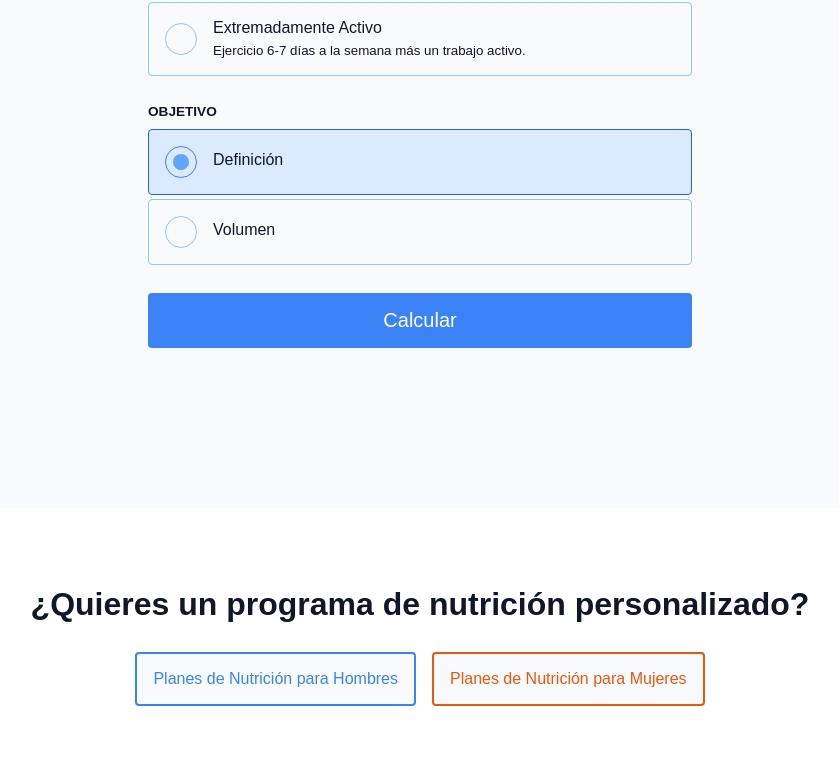
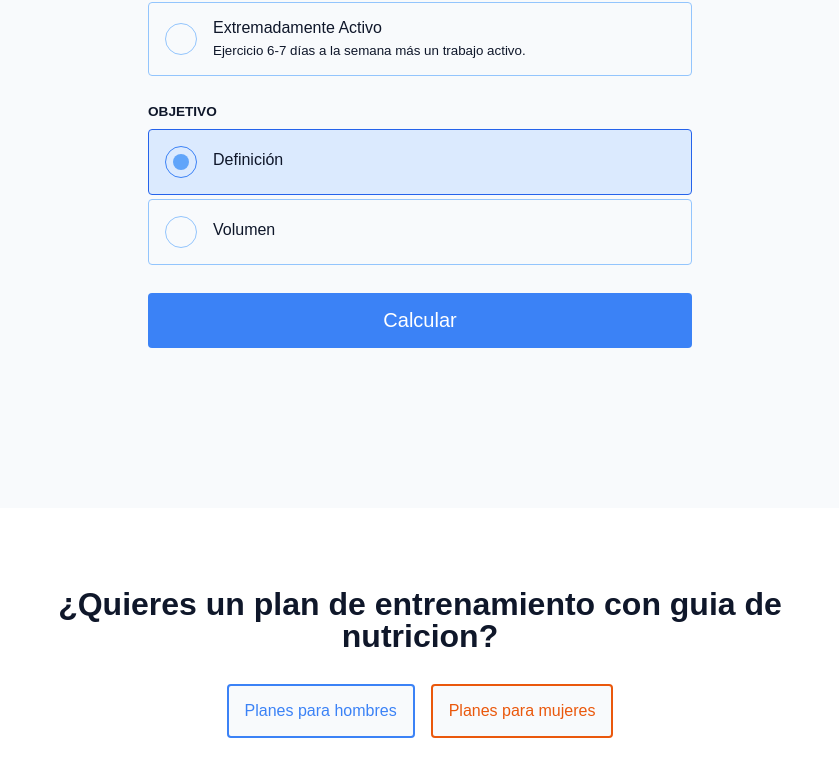
Before and after one commit to devapeu/fit-calculator, a Vue app: page / in a window 1280 px wide. Shown: the part 760-1536 px from the top of the page, without its empty margins (220-1059 px from the left). Built offline with nearby package versions, Linux system fonts and the light colour scheme.

Commit message:
update promotional links

```diff
--- a/src/App.vue
+++ b/src/App.vue
@@ -59,9 +59,9 @@
     <ResultsBox v-if="showResult" :results="printedResult"/>
   </div>
   <PromoBox>
-    <h2 class="title">¿Quieres un programa de nutrición personalizado?</h2>
-    <a class="fit__btn fit__btn--outline" href="https://ricardoeliascoach.com/nutricion">Planes de Nutrición para Hombres</a>
-    <a class="fit__btn fit__btn--outline fit__btn--orange" href="https://liaolite.com/nutricion">Planes de Nutrición para Mujeres</a>
+    <h2 class="title">¿Quieres un plan de entrenamiento con guia de nutricion?</h2>
+    <a class="fit__btn fit__btn--outline" href="https://ricardoeliascoach.com/modo-pro-training/">Planes para hombres</a>
+    <a class="fit__btn fit__btn--outline fit__btn--orange" href="https://liaolite.com/modo-pro-training/">Planes para mujeres</a>
   </PromoBox>
 </template>
 
```
